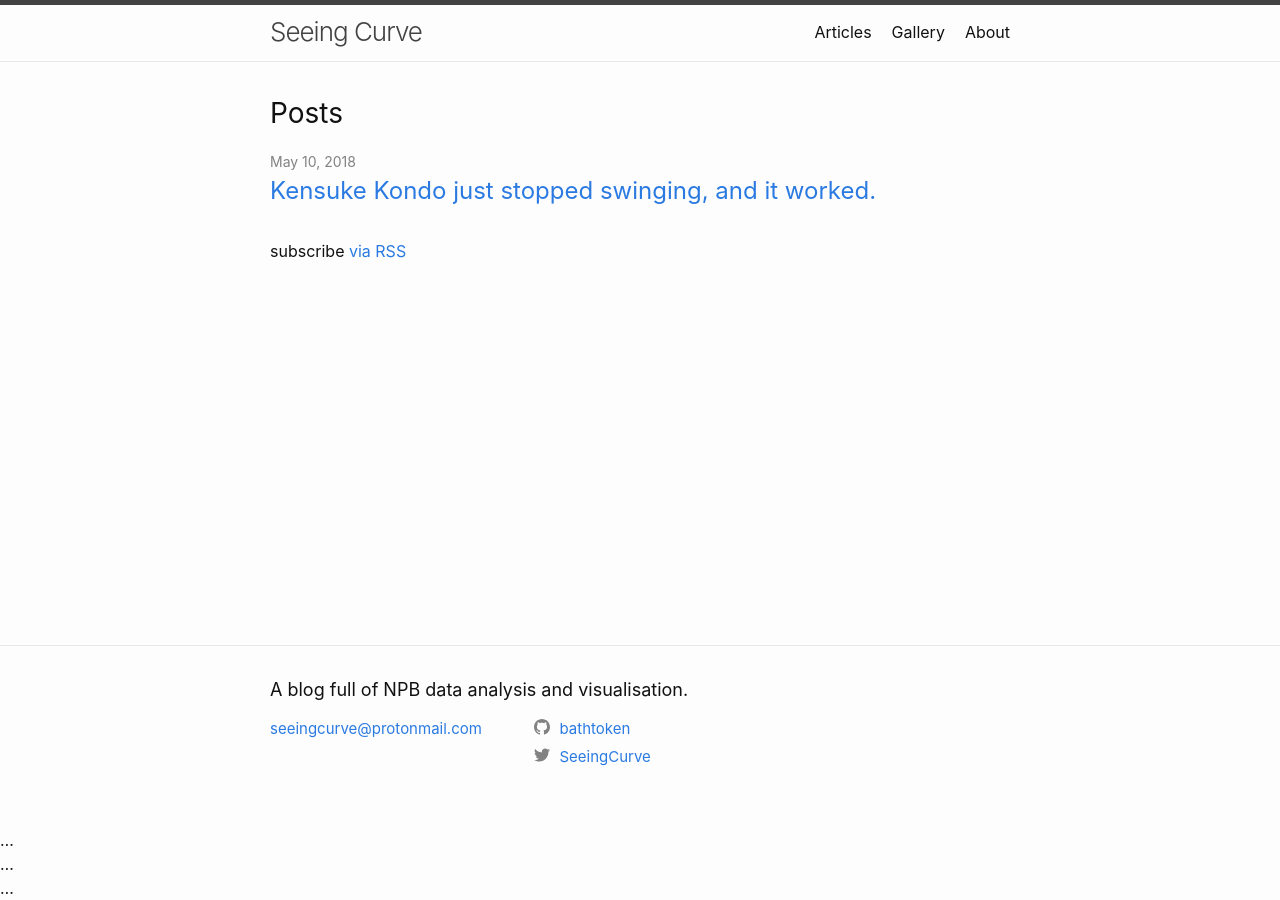
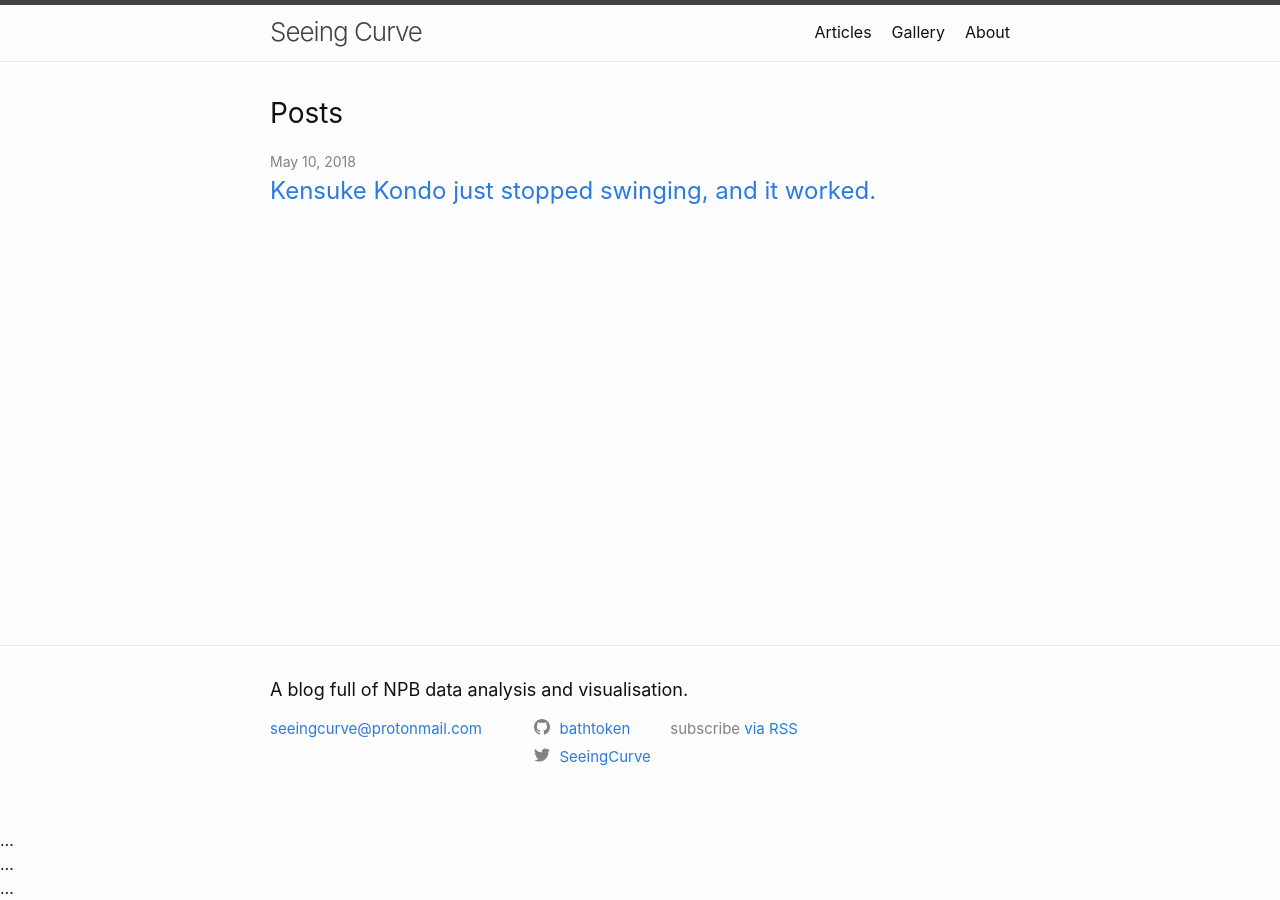
Before and after one commit to bathtoken/seeingcurve, a Jekyll site: the page built from index.md, in a window 1280 px wide. Built offline with Jekyll 4.4.1, drawn with Linux system fonts in a browser that asks for light colours.

Commit message:
rss to footer

```diff
--- a/_includes/footer.html
+++ b/_includes/footer.html
@@ -23,6 +23,8 @@
         {%- include social.html -%}
       </div>
 
+<p class="rss-subscribe">subscribe <a href="{{ "/feed.xml" | relative_url }}">via RSS</a></p>
+
     </div>
 
   </div>
--- a/_layouts/home.html
+++ b/_layouts/home.html
@@ -28,7 +28,7 @@ layout: default
       {%- endfor -%}
     </ul>
 
-    <p class="rss-subscribe">subscribe <a href="{{ "/feed.xml" | relative_url }}">via RSS</a></p>
+
   {%- endif -%}
 
 </div>
```
